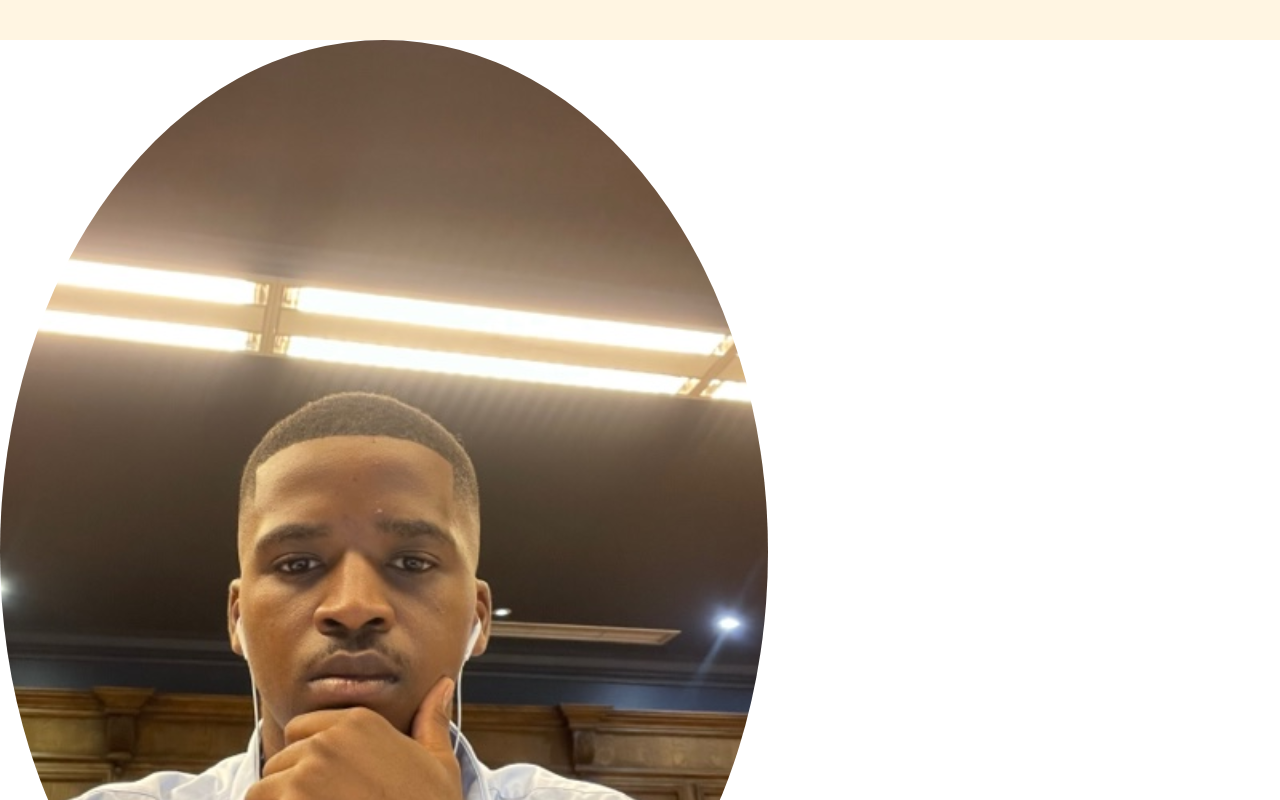
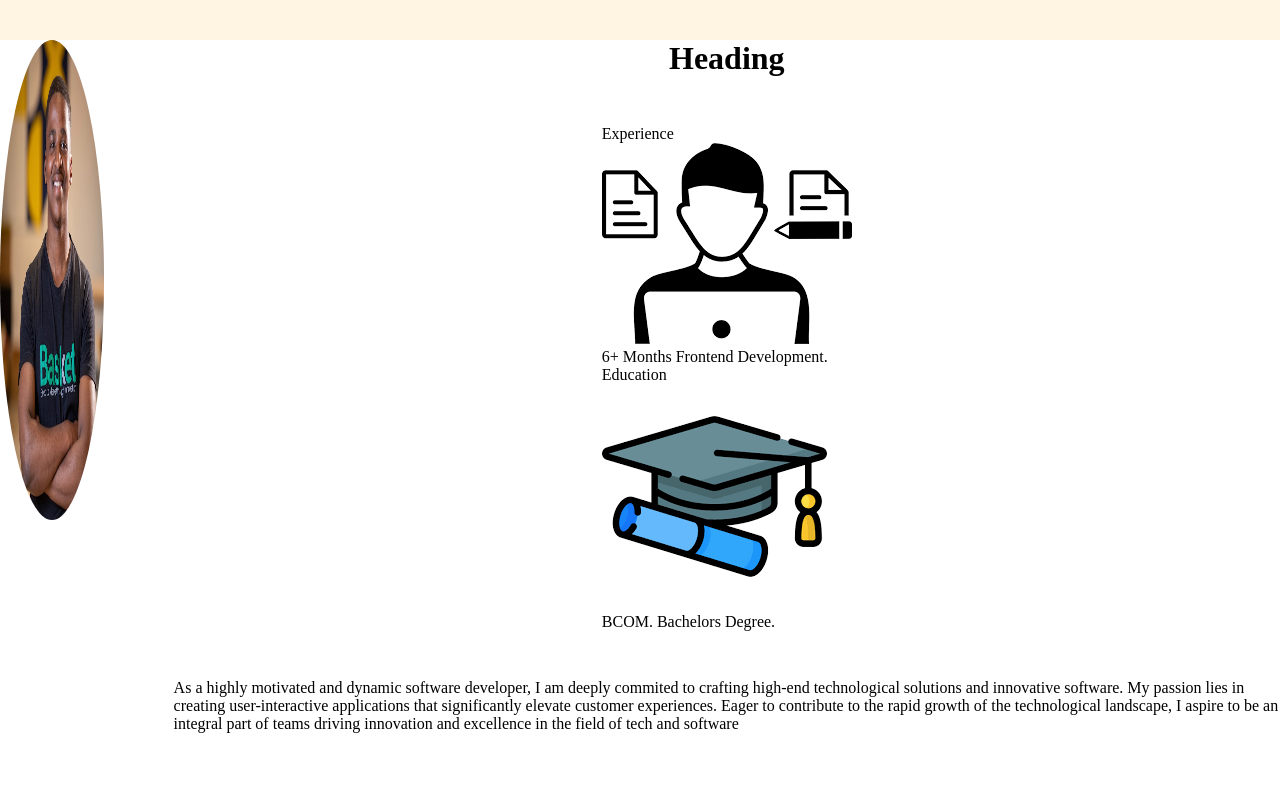
Before and after one commit to lungaHamilton09/Best-Vue-Port, a Vue app: page / in a window 1280 px wide. Shown: the part 760-1560 px from the top of the page. Built offline with nearby package versions, Linux system fonts and the light colour scheme.

Commit message:
Added  About Me

```diff
--- a/src/Home/HomeCard.vue
+++ b/src/Home/HomeCard.vue
@@ -33,6 +33,7 @@
 
       <div class="something">
         <div class="home-button-container">
+
           <button class="Button">Download CV</button>
           <button class="Button">Contact Info</button>
         </div>
@@ -61,13 +62,31 @@
   <div class="about-container">
 
     <div class="about-image-container">
-      <img src="../images/IMG_1691.jpg" alt="#" class="hero-image">
+      <img src="../images/IMG_7093.jpg" alt="#" class="hero-image">
     </div>
 
     <div class="about-text-container">
       <h1>Heading</h1>
-      <div class="experience-boxes"></div>
-      <p>Lorem ipsum dolor sit amet consectetur adipisicing elit. Vero ad enim ab obcaecati, harum quae. Soluta aspernatur provident deleniti enim debitis cupiditate ut modi corporis cum? Nam pariatur non id.</p>
+
+      <div class="experience-boxes">
+      <div>Experience</div>
+      <a href="">
+        <img src="../images/Experience-icon.png" alt="experience" class="experience-icon">
+      </a>
+      <p>6+ Months
+         Frontend
+         Development.</p>
+
+      <div>Education</div>
+      <a href="">
+        <img src="../images/Education-icon.png" alt="education" class="education-icon">
+      </a>
+      <p> BCOM.
+          Bachelors
+          Degree.</p>
+      </div>
+
+      <p>As a highly motivated and dynamic software developer, I am deeply commited to crafting high-end technological solutions and innovative software. My passion lies in creating user-interactive applications that significantly elevate customer experiences. Eager to contribute to the rapid growth of the technological landscape, I aspire to be an integral part of teams driving innovation and excellence in the field of tech and software</p>
     </div>
   </div>
 
@@ -210,8 +229,27 @@ export default {
 
 /* about section */
 .about-container {
+display: flex;
+flex-direction: row;
+width: 100%;
+height: 100vh;
+}
+.hero-image {
+  width: 60%;
+  height: 60%;
+  border-radius: 50%;
+}
+.about-text-container {
+  display: flex;
+  flex-direction: column;
+  align-items: center;
+  justify-content: flex-start;
+  gap: 3rem;
 
 }
+
+
+
 
 /* font styles */
 .font-text-small {
```
Also changed, not shown: src/images/download_icon-removebg-preview.png (added).
